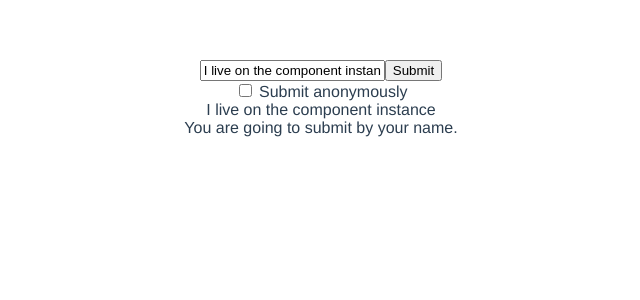
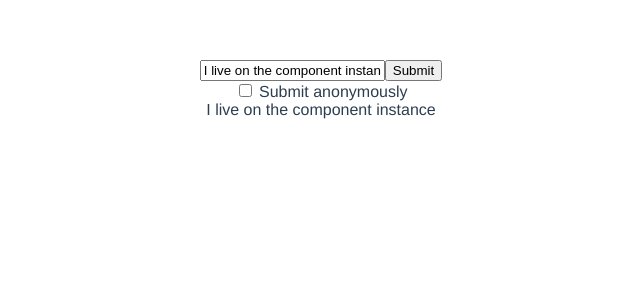
Before and after one commit to alphpkeemik/vuejs-course-basics, a Vue app: page / in a window 1280 px wide. Shown: the top 300 px of the page, without its empty margins (319-959 px from the left). Built offline with nearby package versions, Linux system fonts and the light colour scheme.

Commit message:
v-if render multi element, whthout paretn

```diff
--- a/src/App.vue
+++ b/src/App.vue
@@ -21,12 +21,14 @@
    </div>
     <div>
       {{ message }}
-      <div v-show="submitAnonymously" class="submitAnonymouslyTrue">
-        You are going to submit anonymously, just reminding you.
-      </div>
-      <div v-show="!submitAnonymously" class="submitAnonymouslyFalse">
-        You are going to submit by your name.
-      </div>
+      <template v-if="submitAnonymously">
+        <div  class="submitAnonymouslyTrue">
+          You are going to submit anonymously, just reminding you.
+        </div>
+        <div class="submitAnonymouslyFalse">
+          You are going to submit by your name.
+        </div>
+      </template>
     </div>
   </div>
 </template>
```
